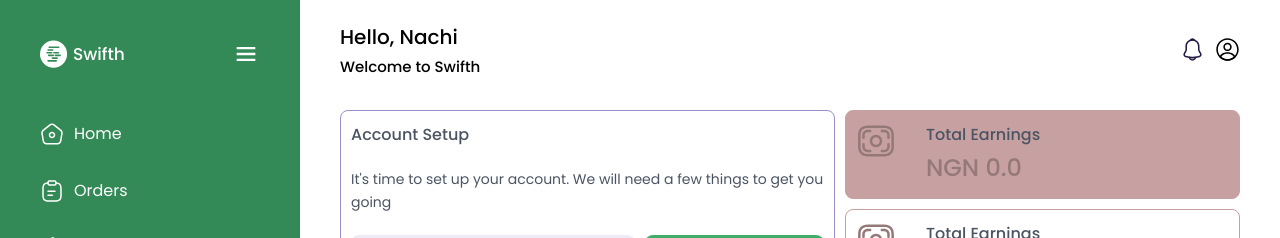
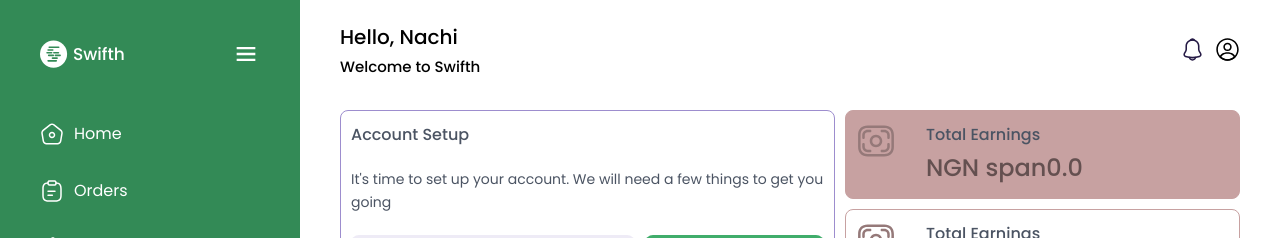
Before and after one commit to projects-for-clients/swifth, a React (Vite) app: page /dashboard in a window 1280 px wide. Shown: the top 238 px of the page. Built offline with nearby package versions, Linux system fonts and the light colour scheme.

Commit message:
working on sidebar

```diff
--- a/src/container/dashboard/home.tsx
+++ b/src/container/dashboard/home.tsx
@@ -69,7 +69,7 @@ function home() {
             <FinanceSvg fill={'#957979'} />
             <div className="right-item__content">
               <h2 className="heading3">Total Earnings</h2>
-              <p className="heading2">NGN 0.0</p>
+              <p className="heading2">NGN span0.0</p>
             </div>
           </div>
           <div className="home__right-item home__right-item--2">
--- a/src/sass/components/dashboard/home.scss
+++ b/src/sass/components/dashboard/home.scss
@@ -99,6 +99,10 @@
     &-item--1{
         background-color: $color-red-light;
         color: $color-red-light-1;
+
+        p{
+            color: #645050;
+        }
     }
   }
 }
```
